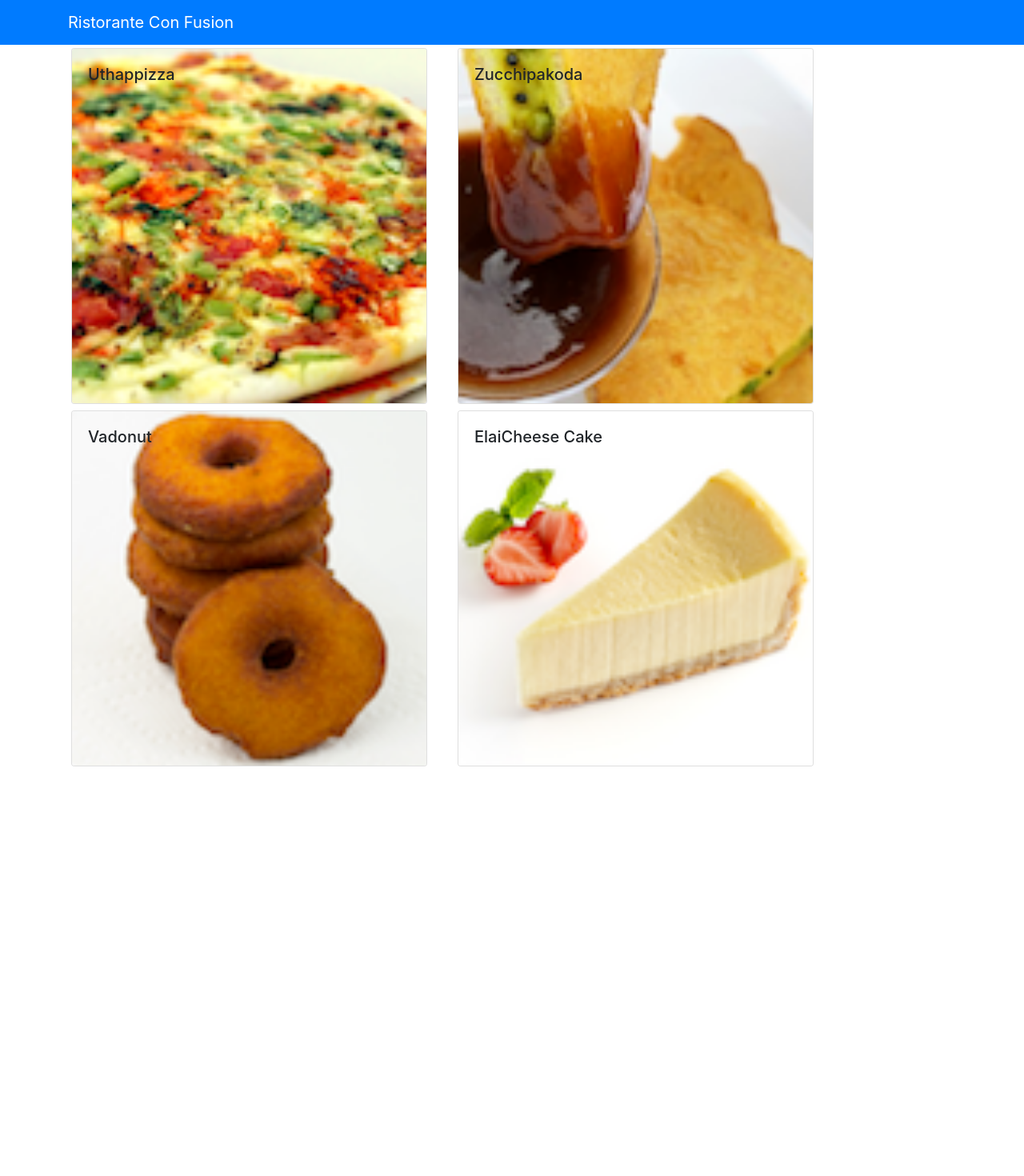
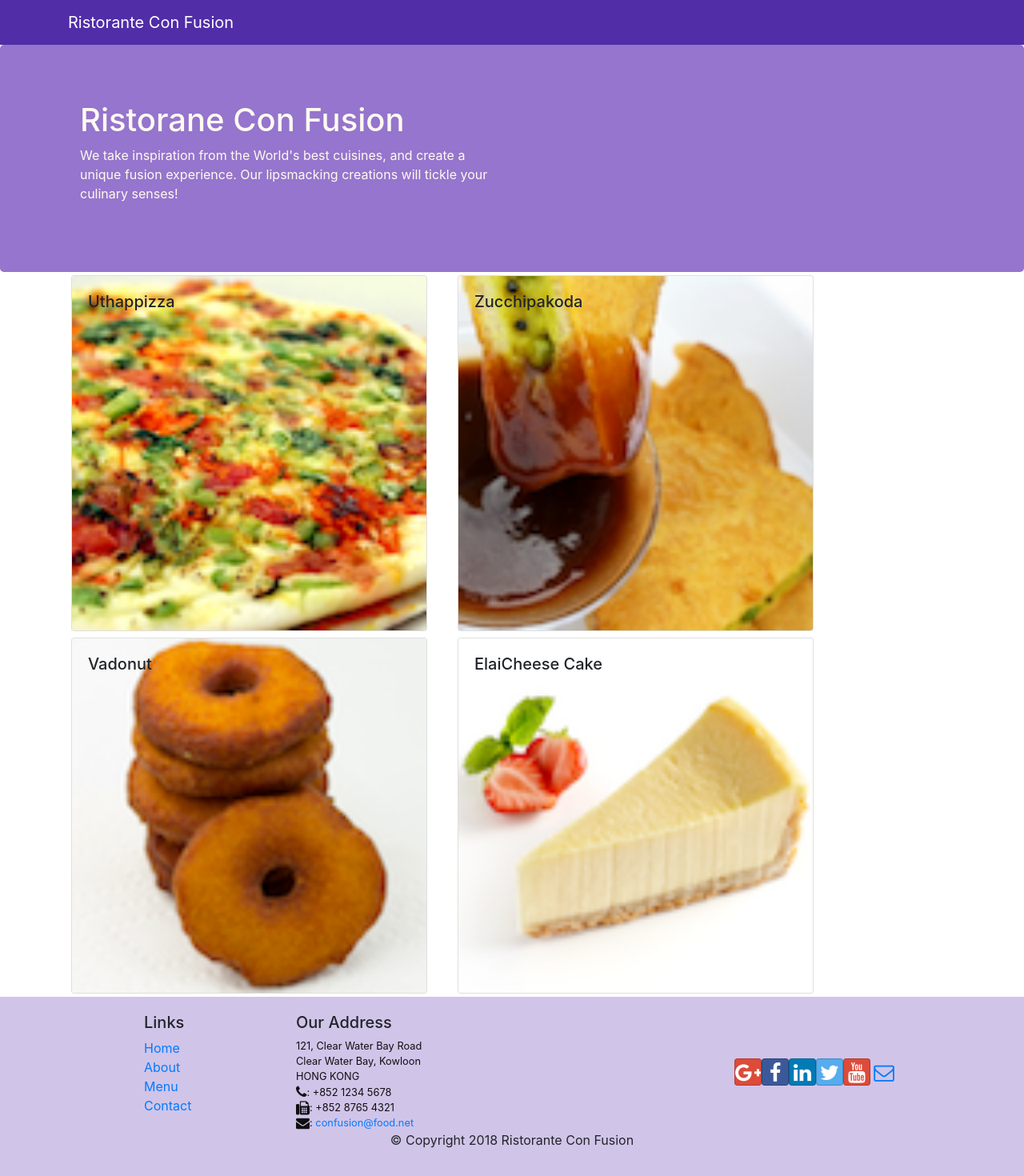
Before and after one commit to thegreatone9/ReactDev, a React (Create React App) app: page / in a window 1280 px wide. Shown: the top 1470 px of the page at 80% size. Before the commit the page ends 962 px from the top, so only its background shows below. Built offline with nearby package versions, Linux system fonts and the light colour scheme.

Commit message:
headers and footers

```diff
--- a/package.json
+++ b/package.json
@@ -7,6 +7,8 @@
     "@testing-library/react": "^9.5.0",
     "@testing-library/user-event": "^7.2.1",
     "bootstrap": "^4.0.0",
+    "bootstrap-social": "^5.1.1",
+    "font-awesome": "^4.7.0",
     "react": "^16.13.1",
     "react-dom": "^16.13.1",
     "react-popper": "^0.9.2",
--- a/src/App.css
+++ b/src/App.css
@@ -1,38 +1,33 @@
-.App {
-  text-align: center;
+.row-header{
+  margin:0px auto;
+  padding:0px auto;
 }
 
-.App-logo {
-  height: 40vmin;
-  pointer-events: none;
+.row-content {
+  margin:0px auto;
+  padding: 50px 0px 50px 0px;
+  border-bottom: 1px ridge;
+  min-height:400px;
 }
 
-@media (prefers-reduced-motion: no-preference) {
-  .App-logo {
-    animation: App-logo-spin infinite 20s linear;
-  }
+.footer{
+  background-color: #D1C4E9;
+  margin:0px auto;
+  padding: 20px 0px 20px 0px;
+}
+.jumbotron {
+  padding:70px 30px 70px 30px;
+  margin:0px auto;
+  background: #9575CD ;
+  color:floralwhite;
 }
 
-.App-header {
-  background-color: #282c34;
-  min-height: 100vh;
-  display: flex;
-  flex-direction: column;
-  align-items: center;
-  justify-content: center;
-  font-size: calc(10px + 2vmin);
-  color: white;
+address{
+  font-size:80%;
+  margin:0px;
+  color:#0f0f0f;
 }
 
-.App-link {
-  color: #61dafb;
+.navbar-dark {
+  background-color: #512DA8;
 }
-
-@keyframes App-logo-spin {
-  from {
-    transform: rotate(0deg);
-  }
-  to {
-    transform: rotate(360deg);
-  }
-}
--- a/src/components/DishDetailComponent.js
+++ b/src/components/DishDetailComponent.js
@@ -1,14 +1,14 @@
 import React from 'react';
 import { Card, CardImg, CardTitle, CardBody, CardText } from 'reactstrap';
 
-function RenderDish({dish}){
+function RenderDish({dishID}){
     //console.log(props.dishID);
     return(
         <Card>
-            <CardImg width="100%" src={dish.image} alt={dish.name}></CardImg>
+            <CardImg width="100%" src={dishID.image} alt={dishID.name}></CardImg>
             <CardBody>
-                <CardTitle>{dish.name}</CardTitle>
-                <CardText>{dish.description}</CardText>
+                <CardTitle>{dishID.name}</CardTitle>
+                <CardText>{dishID.description}</CardText>
             </CardBody>
         </Card>
     );
@@ -40,7 +40,7 @@
                     </div>
                     <div className = "col-12 col-md-5 m-1">
                         <h4>Comments</h4>
-                        <RenderComments dishID = {props.dishID.comments}/>
+                        <RenderComments comments = {props.dishID.comments}/>
                     </div>
                 </div>
             </div>
--- /dev/null
+++ b/src/components/FooterComponent.js
@@ -0,0 +1,50 @@
+import React, {Component} from 'react';
+
+function Footer(props){
+    return(
+        <div className="footer">
+            <div className="container">
+                <div className="row justify-content-center">
+                    <div className="col-4 offset-1 col-sm-2">
+                        <h5>Links</h5>
+                        <ul className="list-unstyled">
+                            <li><a href="#">Home</a></li>
+                            <li><a href="#">About</a></li>
+                            <li><a href="#">Menu</a></li>
+                            <li><a href="contactus.html">Contact</a></li>
+                        </ul>
+                    </div>
+                    <div className="col-7 col-sm-5">
+                        <h5>Our Address</h5>
+                        <address>
+		                  121, Clear Water Bay Road<br />
+		                  Clear Water Bay, Kowloon<br />
+		                  HONG KONG<br />
+		                  <i className="fa fa-phone fa-lg"></i>: +852 1234 5678<br />
+		                  <i className="fa fa-fax fa-lg"></i>: +852 8765 4321<br />
+		                  <i className="fa fa-envelope fa-lg"></i>: <a href="mailto:confusion@food.net">
+                             confusion@food.net</a>
+                        </address>
+                    </div>
+                    <div className="col-12 col-sm-4 align-self-center">
+                        <div className="text-center">
+                            <a className="btn btn-social-icon btn-google" href="http://google.com/+"><i className="fa fa-google-plus"></i></a>
+                            <a className="btn btn-social-icon btn-facebook" href="http://www.facebook.com/profile.php?id="><i className="fa fa-facebook"></i></a>
+                            <a className="btn btn-social-icon btn-linkedin" href="http://www.linkedin.com/in/"><i className="fa fa-linkedin"></i></a>
+                            <a className="btn btn-social-icon btn-twitter" href="http://twitter.com/"><i className="fa fa-twitter"></i></a>
+                            <a className="btn btn-social-icon btn-google" href="http://youtube.com/"><i className="fa fa-youtube"></i></a>
+                            <a className="btn btn-social-icon" href="mailto:"><i className="fa fa-envelope-o"></i></a>
+                        </div>
+                    </div>
+                </div>
+                <div className="row justify-content-center">
+                    <div className="col-auto">
+                        <p>© Copyright 2018 Ristorante Con Fusion</p>
+                    </div>
+                </div>
+            </div>
+        </div>
+    );
+}
+
+export default Footer;
--- /dev/null
+++ b/src/components/HeaderComponent.js
@@ -0,0 +1,29 @@
+import React, {Component} from 'react';
+import { Navbar, NavbarBrand, Jumbotron } from 'reactstrap';
+
+
+class Header extends Component {
+    render(){
+        return(
+            <React.Fragment>
+                <Navbar dark>
+                    <div className="container">
+                      <NavbarBrand href="/">Ristorante Con Fusion</NavbarBrand>
+                    </div>
+                </Navbar>
+                <Jumbotron>
+                    <div class="container">
+                        <div className = "row row-header">
+                            <div className = "col-12 col-sm-6">
+                                <h1>Ristorane Con Fusion</h1>
+                                <p>We take inspiration from the World's best cuisines, and create a unique fusion experience. Our lipsmacking creations will tickle your culinary senses!</p>
+                            </div>
+                        </div>
+                    </div>
+                </Jumbotron>
+            </React.Fragment>
+        );
+    }
+}
+
+export default Header;
--- a/src/components/MainComponent.js
+++ b/src/components/MainComponent.js
@@ -1,6 +1,8 @@
 import React, {Component} from 'react';
 import { Navbar, NavbarBrand} from 'reactstrap';
 import { DISHES } from '../shared/dishes.js';
+import Header from './HeaderComponent';
+import Footer from './FooterComponent';
 import Menu from './MenuComponent';
 import DishDetail from './DishDetailComponent';
 
@@ -17,18 +19,16 @@
   //method updating the state lies in the main component
   onDishSelect(dishID){
     this.setState({ selectedDish: dishID });
+    console.log(this.selectedDish);
   }
 
   render() {
     return (
       <div className="">
-        <Navbar dark color="primary">
-          <div className="container">
-            <NavbarBrand href="/">Ristorante Con Fusion</NavbarBrand>
-          </div>
-        </Navbar>
+        <Header />
         <Menu dishes = {this.state.dishes} onClick = {(dishID) => this.onDishSelect(dishID)} />
         <DishDetail dishID = {this.state.dishes.filter((dish) => this.state.selectedDish === dish.id)[0]}/>
+        <Footer />
       </div>
     );
   }
--- a/src/index.js
+++ b/src/index.js
@@ -1,8 +1,11 @@
 import React from 'react';
 import ReactDOM from 'react-dom';
 import 'bootstrap/dist/css/bootstrap.min.css'; //import before index.css to override
+import 'font-awesome/css/font-awesome.min.css';
+import 'bootstrap-social/bootstrap-social.css';
 import './index.css';
 import App from './App';
+import './App.css';
 import * as serviceWorker from './serviceWorker';
 
 ReactDOM.render(
```
Also changed, not shown: 1 other file (tests, documents, lock files or other folders).
